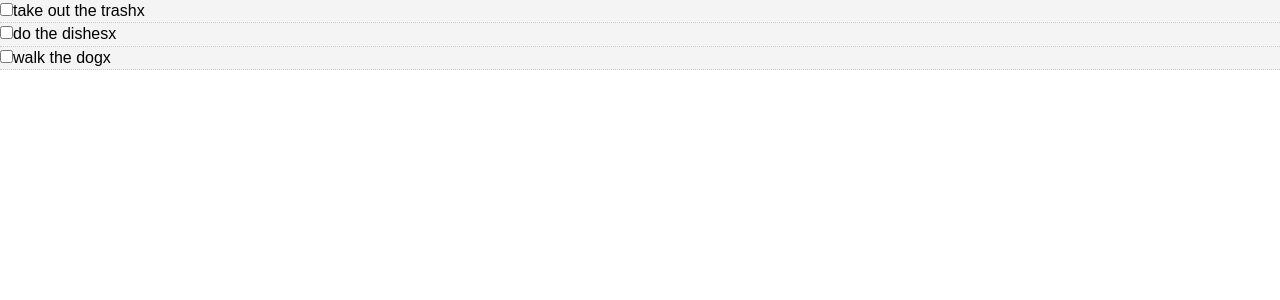
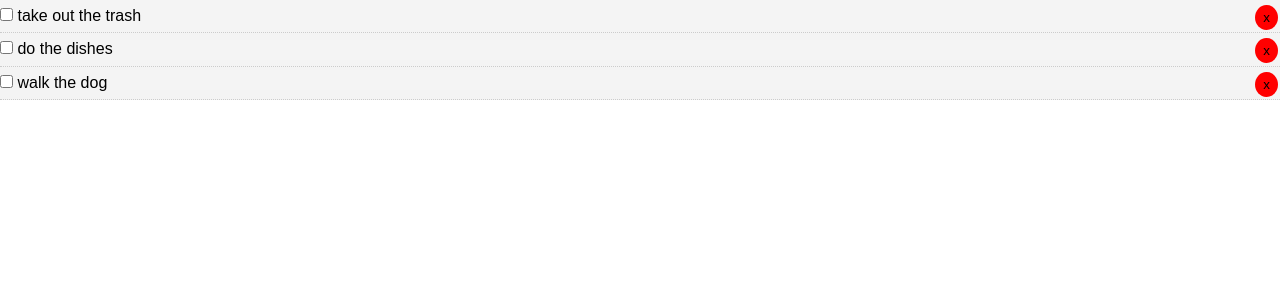
Before and after one commit to RedBrand88/My-To-Do, a React (Create React App) app: page / in a window 1280 px wide. Shown: the top 300 px of the page. Built offline with nearby package versions, Linux system fonts and the light colour scheme.

Commit message:
add delete todo event listener

```diff
--- a/src/App.js
+++ b/src/App.js
@@ -36,10 +36,18 @@ class App extends Component {
     }))
   }
 
+  deleteTodo = (id) => {
+    this.setState({ todos: [...this.state.todos.filter(todo => id !== todo.id)]})
+  }
+
   render() {
     return (
       <div className="App">
-        <Todos todos={this.state.todos} toggleComplete={this.toggleComplete}/>
+        <Todos
+          todos={this.state.todos}
+          toggleComplete={this.toggleComplete}
+          deleteTodo={this.deleteTodo}
+        />
       </div>
     );
   }
--- a/src/Components/Todos.js
+++ b/src/Components/Todos.js
@@ -3,13 +3,14 @@ import TodosItem from './TodosItem';
 
 const Todos = (props) => {
 
-    const {todos, toggleComplete} = props;
+    const {todos, toggleComplete, deleteTodo} = props;
 
     return todos.map(todo => (
         <TodosItem
             key={todo.id}
             todo={todo}
             toggleComplete={toggleComplete}
+            deleteTodo={deleteTodo}
         />
     ));
 }
--- a/src/Components/TodosItem.js
+++ b/src/Components/TodosItem.js
@@ -4,8 +4,18 @@ const getStyle = (completed) => {
     return {
         backgroundColor: "#f4f4f4",
         borderBottom: "1px #ccc dotted",
+        padding: "5px 0px",
         textDecoration: completed ? "line-through" : "none"
     }
+}
+
+const btnStyle = {
+    background: "#ff0000",
+    border: "none",
+    padding: "5px 8px",
+    borderRadius: "50%",
+    float: "right",
+    marginRight: "2px"
 }
 
 const TodosItem = (props) => {
@@ -13,10 +23,10 @@ const TodosItem = (props) => {
     const {id, completed, text} = props.todo;
     return (
         <div style={getStyle(completed)}>
-            <input type="checkbox" onChange={props.toggleComplete.bind(this, id)}/>
+            <input type="checkbox" onChange={props.toggleComplete.bind(this, id)}/> {' '}
             {text}
             {/** create a delete button component */}
-            <span>x</span>
+            <button style={btnStyle} onClick={props.deleteTodo.bind(this, id)}>x</button>
         </div>
     );
 }
```
